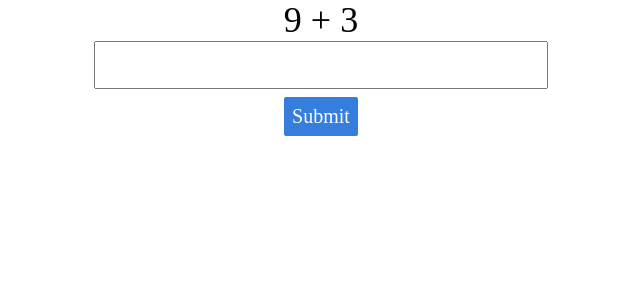
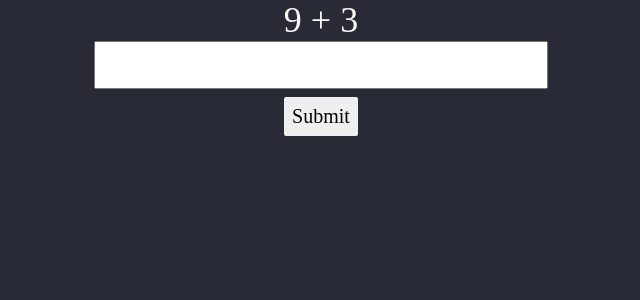
Before and after one commit to jarusll/quiz, a React (Create React App) app: page / in a window 1280 px wide. Shown: the top 300 px of the page, without its empty margins (319-959 px from the left). Built offline with nearby package versions, Linux system fonts and the light colour scheme.

Commit message:
dracula color scheme added

```diff
--- /dev/null
+++ b/src/App.css
@@ -0,0 +1,16 @@
+.app {
+    background-color: rgb(40, 42, 54);
+    color: rgb(248, 248, 242);
+}
+
+.correct {
+    background-color: rgb(80, 250, 123, 0.5);
+}
+
+.wrong {
+    background-color: rgb(255, 85, 85, 0.5);
+}
+
+.tableHeader {
+    background-color: rgb(139, 233, 253, 0.5);
+}
--- a/src/App.js
+++ b/src/App.js
@@ -2,9 +2,10 @@ import { useState } from "react"
 import QuizUI from "./components/QuizUI/index.js"
 import Report from "./components/Report/index.js"
 import Quiz from "./classes/Quiz.js"
+import "./App.css"
 
 function App() {
-	const [quiz, setQuiz] = useState(new Quiz(10, 1, 10))
+	const [quiz, setQuiz] = useState(new Quiz(2, 1, 10))
 	quiz.start()
 
 	const submit = x => {
@@ -14,7 +15,7 @@ function App() {
 		setQuiz(clone)
 	}
 	return (
-		<div>
+		<div className="vh-100 app">
 			{(quiz.submissions.length < quiz.total) ?
 			<QuizUI left={quiz.current.left} right={quiz.current.right} operator={quiz.current.operator} submit={submit} /> :
 			<Report {...quiz.report()} />}
--- a/src/components/QuizUI/index.js
+++ b/src/components/QuizUI/index.js
@@ -6,7 +6,7 @@ function QuizUI({ left, right, operator, submit }) {
 		<div className="flex flex-column f2 items-center">
 			<div>{left} {operator} {right}</div>
 			<input type="text" ref={inputRef} />
-			<button className="f4 ma2 bg-blue white bn pa2 br1" onClick={() => {
+			<button className="f4 ma2 bn pa2 br1" onClick={() => {
 				submit(inputRef.current.value)
 				inputRef.current.value = ""
 			}}>Submit</button>
--- a/src/components/Report/index.js
+++ b/src/components/Report/index.js
@@ -7,16 +7,18 @@ const Operation = ({ operation }) => {
 
 function Report({ score, submissions }) {
     return (<div className="flex flex-column items-center justify-center">
-        <h2>Score: {score}</h2>
-        <table className="striped ba f3 fw5 avenir br1">
-            <tr className="athelas">
-                {
-                    ["Operation", "Answered", "Value"].map(x => <th key={x} className="bg-light-blue pv1 ph2">{x}</th>)
-                }
-            </tr>
+        <h2 className="f2">Score: {score}</h2>
+        <table className="ba f4 fw5 avenir br1">
+            <thead className="athelas">
+                <tr>
+                    {
+                        ["Operation", "Answered", "Value"].map(x => <th key={x} className="pv1 ph2 tableHeader" >{x}</th>)
+                    }
+                </tr>
+            </thead>
             {submissions.map(([operation, answered]) => {
                 const isCorrect = Number(operation.value()).toFixed(1) === Number(answered).toFixed(1)
-                return (<tr className={`tc ${isCorrect ? "bg-light-green" : "bg-light-red"}`}>
+                return (<tr className={`tc ${isCorrect ? "correct" : "wrong"}`}>
                     <td>
                         <Operation operation={operation} />
                     </td>
```
